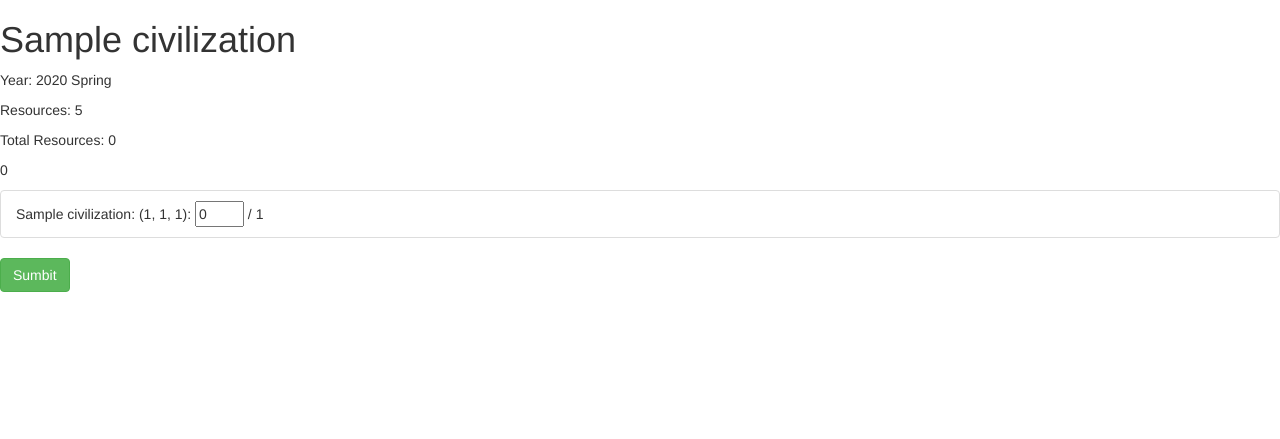
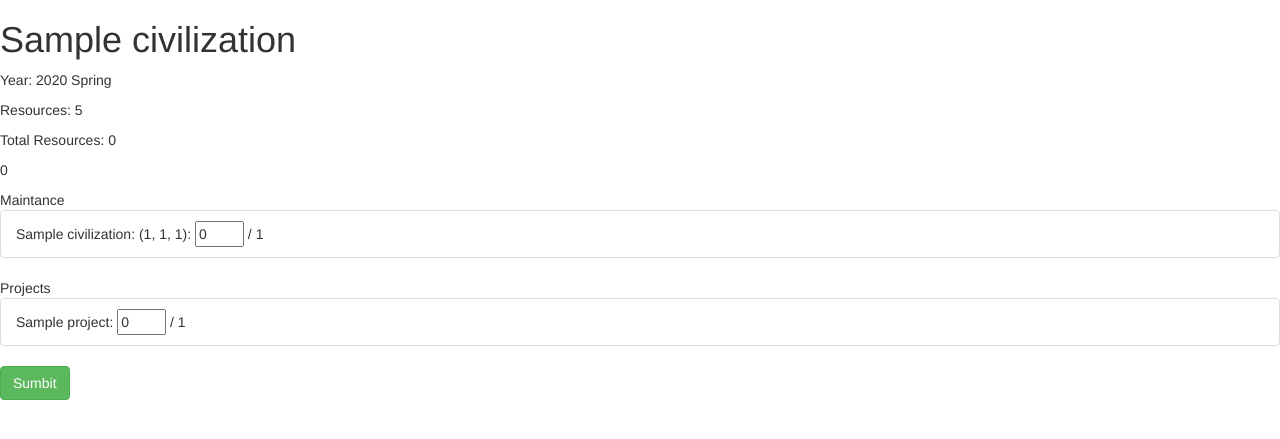
Before and after one commit to rawOrlando/WorldCivilizationBuilder, a Django app: page /1/ in a window 1280 px wide. Shown: the part 52-491 px from the top of the page. Run offline with Django 3.2, Linux system fonts and the light colour scheme; tables that the repository leaves empty hold one stand-in row (values such as "Sample post"); some libraries are stand-ins or nearby versions.

Commit message:
Add projects

```diff
--- a/worldcivilizationbuilder/controlpanel/admin.py
+++ b/worldcivilizationbuilder/controlpanel/admin.py
@@ -1,7 +1,8 @@
 from django.contrib import admin
 
-from controlpanel.models import Civilization, Settlement, Tile
+from controlpanel.models import Civilization, Project, Settlement, Tile
 
 admin.site.register(Civilization)
+admin.site.register(Project)
 admin.site.register(Settlement)
 admin.site.register(Tile)
--- a/worldcivilizationbuilder/controlpanel/models.py
+++ b/worldcivilizationbuilder/controlpanel/models.py
@@ -129,7 +129,7 @@ class Project(models.Model):
     spent = models.IntegerField()
     # Last time resources were spent on this project.
     last_spent = models.FloatField()
-    needed = models.IntegerField(null=True)
+    needed = models.IntegerField(null=True, blank=True, default=None)
     civilization = models.ForeignKey(
         Civilization,
         related_name="projects",
@@ -140,14 +140,26 @@ class Project(models.Model):
     building = models.ForeignKey(
         Settlement,
         null=True,
+        default=None,
+        blank=True,
         related_name="projects",
         on_delete=models.CASCADE,
         )
     territory = models.ForeignKey(
         Tile,
         null=True,
+        default=None,
+        blank=True,
         related_name="projects",
         on_delete=models.CASCADE,
         )
     # Todo figure out how tecnology will be done.
-    tecnology = models.CharField(max_length=100, null=True)
+    tecnology = models.CharField(
+        max_length=100,
+        null=True,
+        default=None,
+        blank=True,)
+
+    def __str__(self):
+        return "{name}: ({owner})".format(
+            name=self.name, owner=self.civilization.name)
--- a/worldcivilizationbuilder/controlpanel/templates/civilization.html
+++ b/worldcivilizationbuilder/controlpanel/templates/civilization.html
@@ -3,13 +3,15 @@
 
 {% block script%}
 <script>
-function myFunction() {
+function sumResources() {
   let total = 0;
-  var list = document.getElementById("tile_maintance");
-  var lists = document.getElementsByTagName("ul");
-  var items = document.getElementsByName("maintance");
+  var items = document.getElementsByName("maintance_input");
   for (var i = 0; i < items.length; ++i) {
-  	total +=  parseInt(items[i].value);
+    total +=  parseInt(items[i].value);
+  }
+  var items = document.getElementsByName("project_input");
+  for (var i = 0; i < items.length; ++i) {
+    total +=  parseInt(items[i].value);
   }
   document.getElementById("total_used_resources").innerHTML = total;
 }
@@ -20,7 +22,7 @@ function myFunction() {
 <!-- Todo Civlization Name -->
 <h1>{{civilization.name}}</h1>
 <!-- Todo ^ Clickable for more details  -->
-<!-- Todo Year and Season -->
+<!-- Year and Season -->
 <p>Year: {{civilization.year_str}}</p>
 <!-- Todo Resources -->
 <p>Resources: {{resources}}</p>
@@ -29,16 +31,31 @@ function myFunction() {
 <p id="total_used_resources"> 0</p>
 <!-- Todo Maintance -->
 <ul class="list-group" id="tile_maintance">
+  Maintance
   {% for maintance_project in maintance_projects %}
   <li class="list-group-item">
-  	{{ maintance_project.name }}:
-  	<input type="number" id="maintance" name="maintance" min="0" max="{{ maintance_project.cost }}" value="0">
-  	 / {{ maintance_project.cost }}
+    {{ maintance_project.name }}:
+    <input type="number" name="maintance_input" min="0" max="{{ maintance_project.cost }}" value="0"  onchange="sumResources()">
+     / {{ maintance_project.cost }}
   </li>
   {% endfor %}
 </ul>
-<!-- Todo Ongoing projects -->
+<!-- Ongoing projects -->
+<ul class="list-group" id="project_maintance">
+  Projects
+  {% for project in projects %}
+  <li class="list-group-item">
+    {{ project.name }}:
+    <input type="number" name="project_input" min="0" {% if project.needed != None %} max="{{ project.needed }}"
+    {% endif %} value="0"  onchange="sumResources()">
+    {% if project.needed != None %}
+    / {{ project.needed }}
+    {% endif %}
+  </li>
+  {% endfor %}
+</ul>
+<!-- Todo Create a new projects -->
 <!-- Todo Map -->
 
-<button type="button" class="btn btn-success" onclick="myFunction()">Sumbit</button>
+<button type="button" class="btn btn-success" onclick="sumResources()">Sumbit</button>
 {% endblock %}
--- a/worldcivilizationbuilder/controlpanel/urls.py
+++ b/worldcivilizationbuilder/controlpanel/urls.py
@@ -5,4 +5,5 @@ from . import views
 urlpatterns = [
     path('', views.index, name='index'),
     path('<int:civilzation_id>/', views.civilization, name='civilization'),
+    #path('newproject/<int:civilzation_id>/', views.civilization, name='new_project'),
 ]
--- a/worldcivilizationbuilder/controlpanel/views.py
+++ b/worldcivilizationbuilder/controlpanel/views.py
@@ -21,5 +21,6 @@ def civilization(request, civilzation_id):
         'civilization': civilization,
         'resources': generate_resources(civilization),
         'maintance_projects': get_maintance_projects(civilization),
+        'projects': list(civilization.projects.values())
     }
     return render(request, 'civilization.html', context)
```
Also changed, not shown: worldcivilizationbuilder/controlpanel/migrations/0009_none_required_fields.py (added), worldcivilizationbuilder/controlpanel/projects.py (added).
